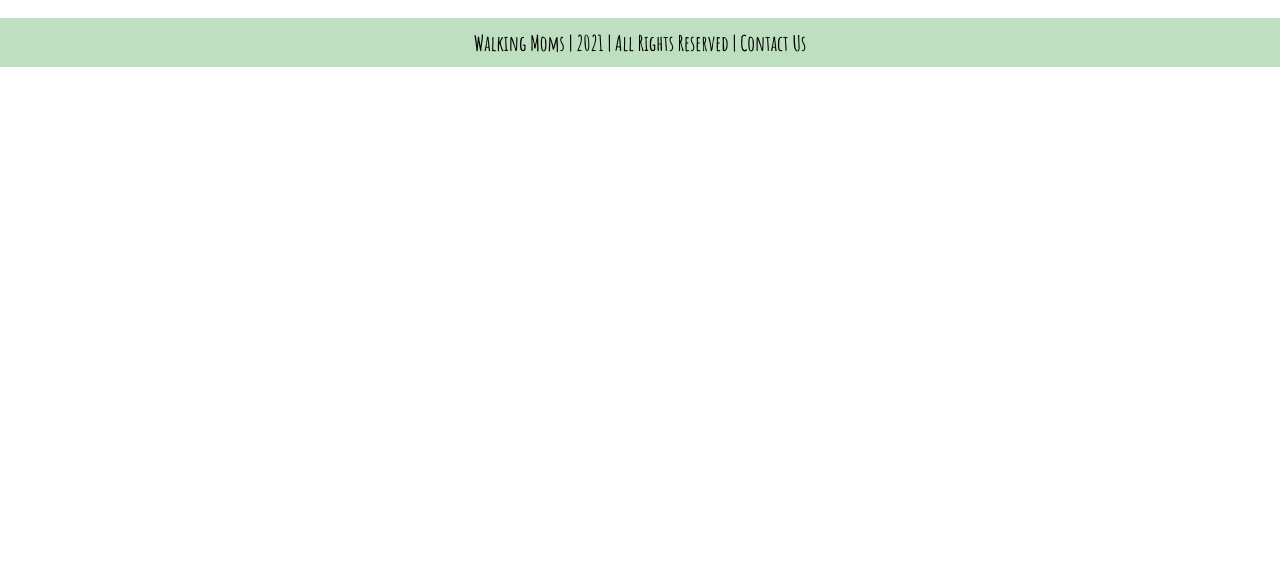
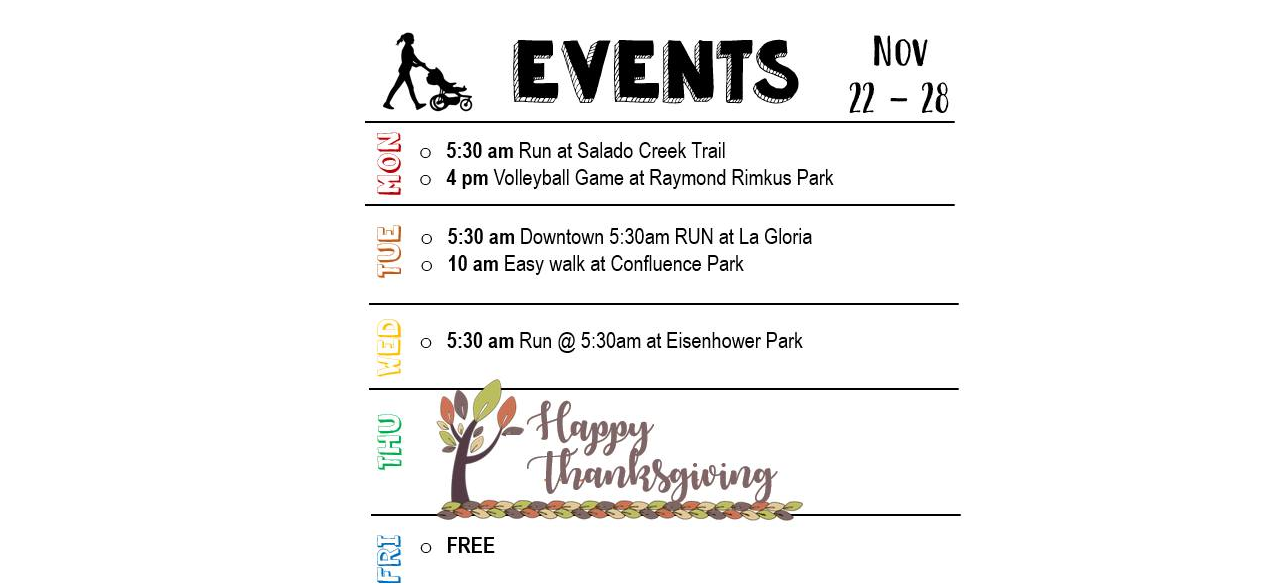
Before and after one commit to dixiedesignsco/dixiedesignsco.github.io, a plain HTML site: page currenteventssa.html in a window 1280 px wide. Shown: the part 392-977 px from the top of the page. Before the commit the page ends 800 px from the top, so only its background shows below. Drawn offline with Linux system fonts and the light colour scheme.

Commit message:
currenteventschanged

```diff
--- a/currenteventssa.html
+++ b/currenteventssa.html
@@ -57,6 +57,8 @@
                 </li> -->
             </ul>
         </nav>
+        <br><br>
+        <img src="images/currenteventsa.jpg" alt="weekly schedule">
     </main>
     <footer>
         Walking Moms | 2021 | All Rights Reserved | <a href="contactus.html">Contact Us</a>
```
Also changed, not shown: currenteventsa.html (+3 -0 lines), images/currenteventa.jpg (added), images/currenteventsa.jpg (added).
